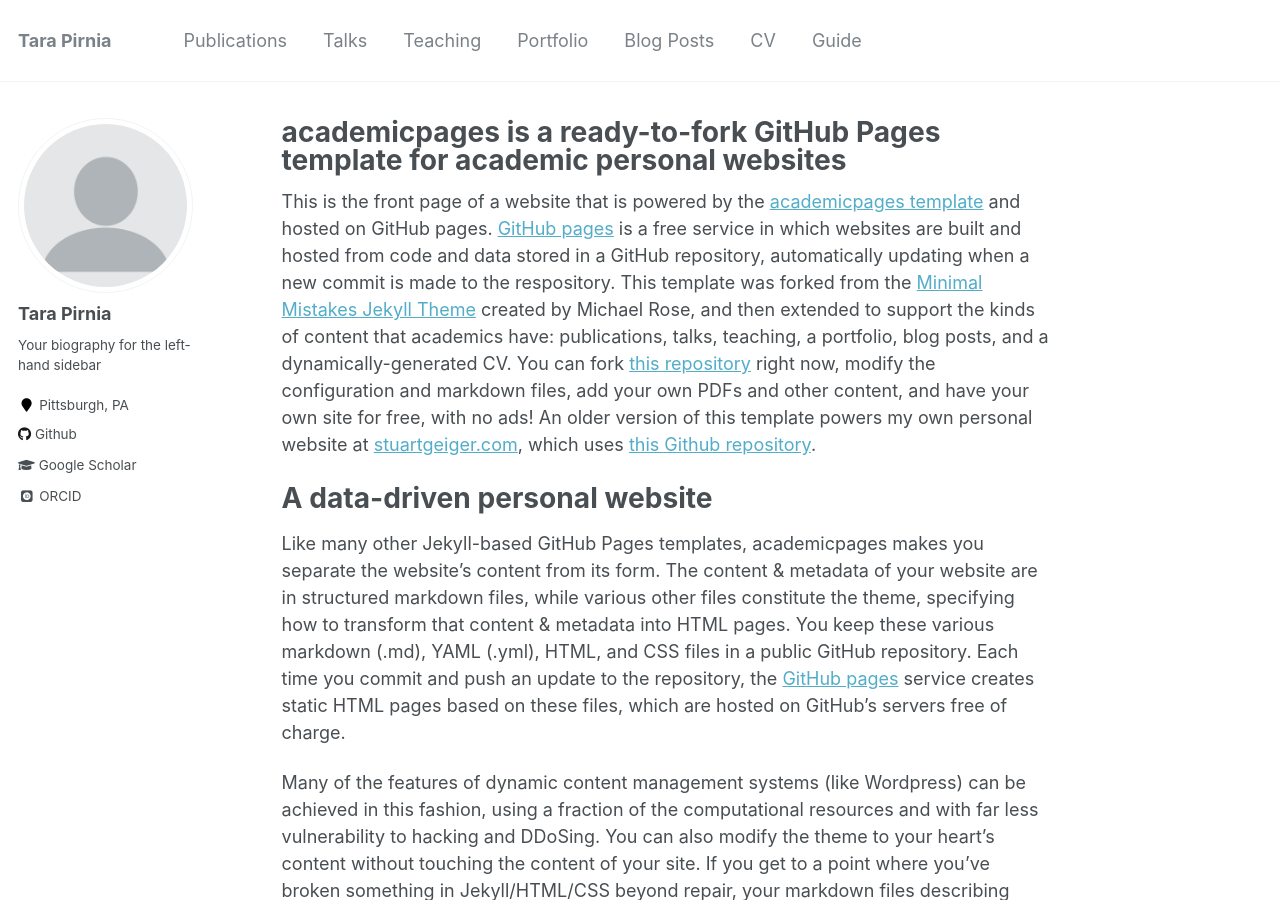
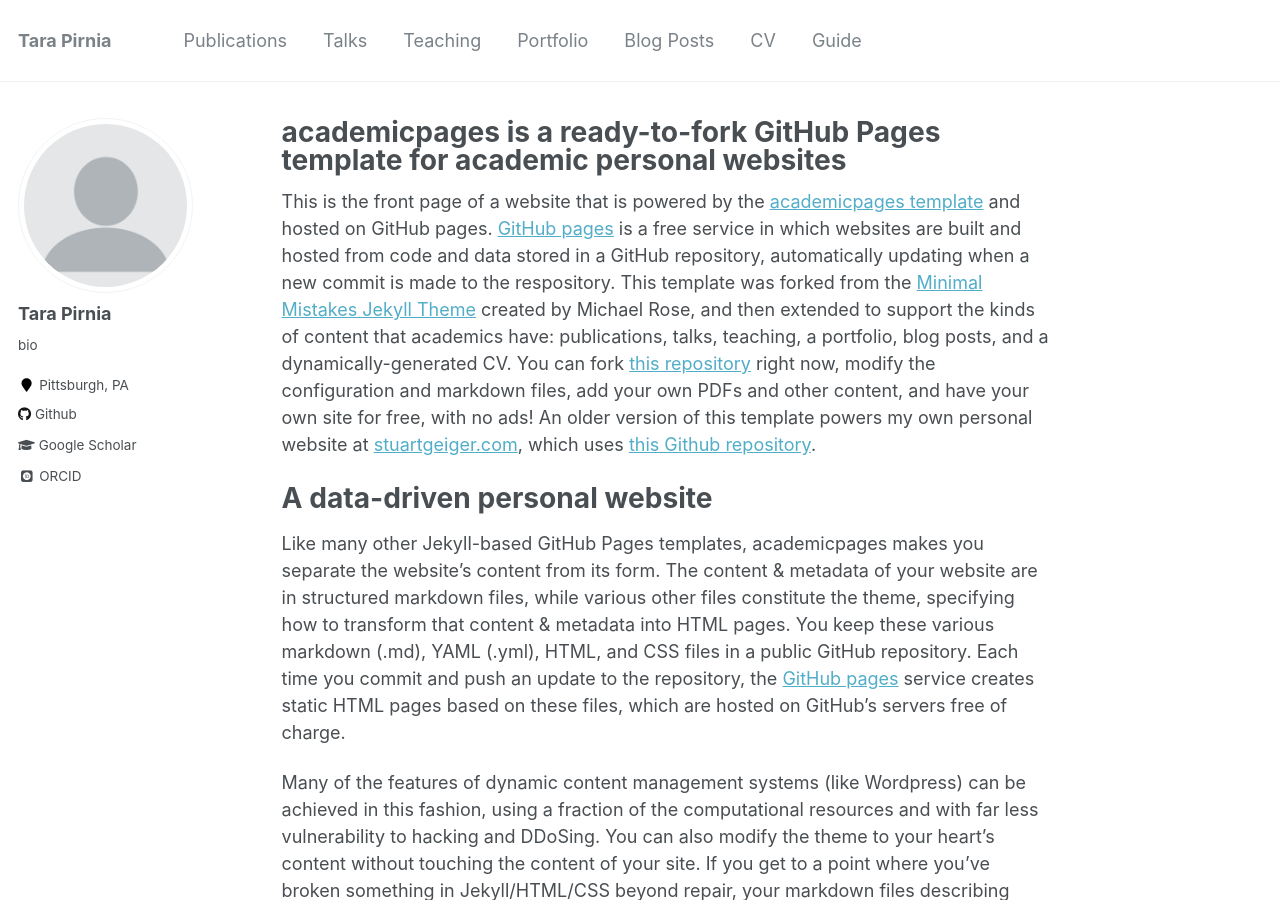
Before and after one commit to tpirnia/tpirnia.github.io, a Jekyll site: the page built from _pages/about.md, in a window 1280 px wide and 900 px high. Built offline with Jekyll 4.4.1, drawn with Linux system fonts in a browser that asks for light colours; some web fonts are replaced.

Commit message:
Update _config.yml

```diff
--- a/_config.yml
+++ b/_config.yml
@@ -82,10 +82,10 @@
 author:
   name             : "Tara Pirnia"
   avatar           : "profile.png"
-  bio              : "Your biography for the left-hand sidebar"
+  bio              : "bio"
   location         : "Pittsburgh, PA"
   employer         :
-  #pubmed           : "https://www.ncbi.nlm.nih.gov/pubmed/?term=tara+pirnia"
+  pubmed           :
   googlescholar    : "https://scholar.google.com/citations?hl=en&user=NK8plIIAAAAJ"
   email            :
   researchgate     :  # example: "https://www.researchgate.net/profile/yourprofile"
```
